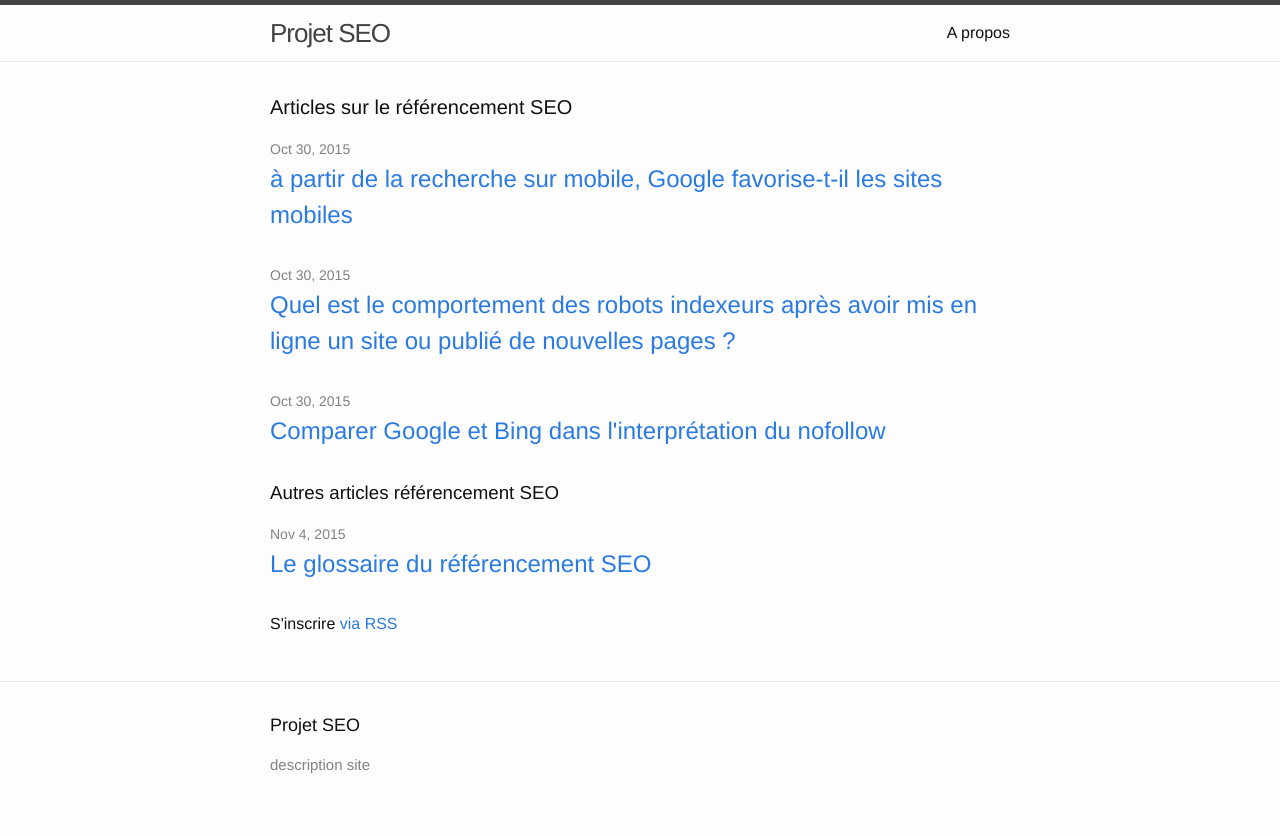
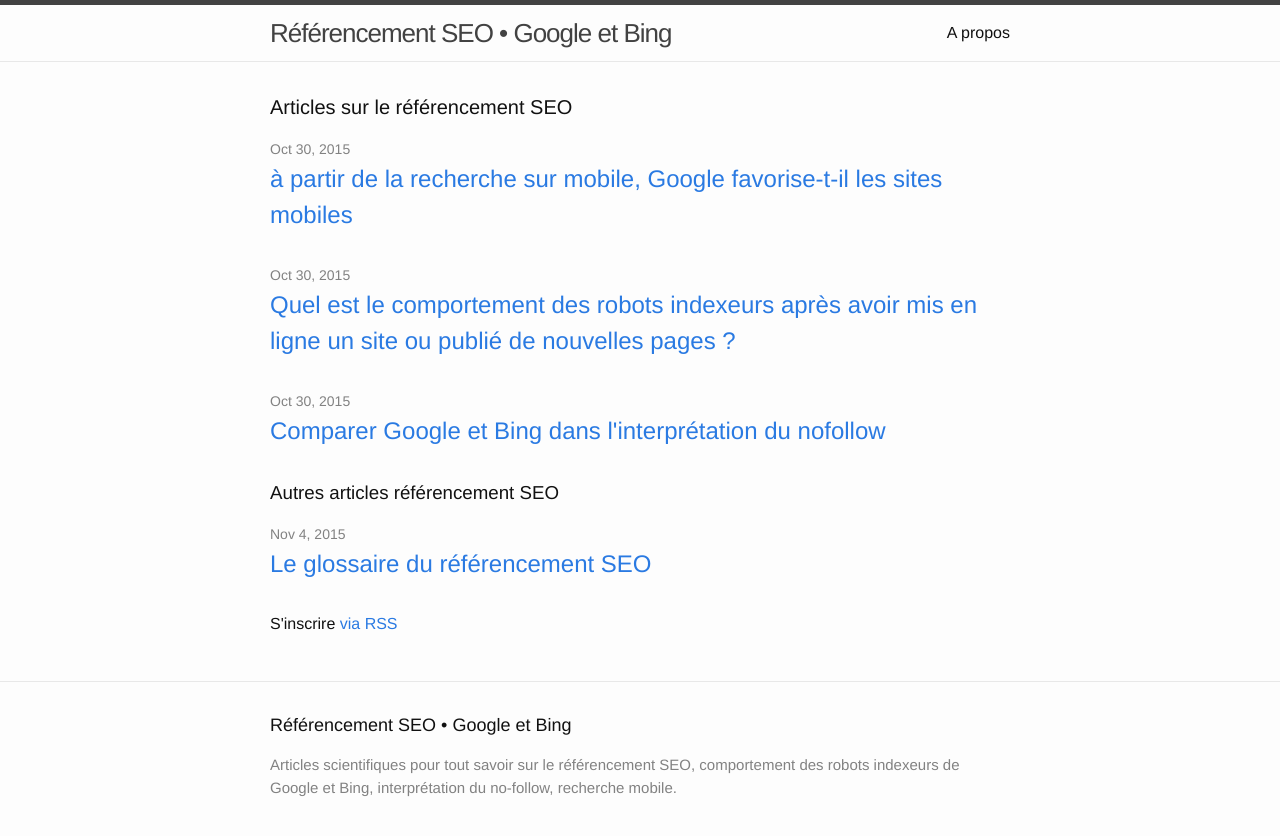
Before and after one commit to pierloui/pierloui.github.io, a Jekyll site: the page built from index.html, in a window 1280 px wide. Shown: the top 836 px of the page. Built offline with Jekyll 4.4.1, drawn with Linux system fonts in a browser that asks for light colours.

Commit message:
Update _config.yml

```diff
--- a/_config.yml
+++ b/_config.yml
@@ -1,5 +1,5 @@
-title: "Projet SEO"
-description: "description site"
+title: "Référencement SEO • Google et Bing"
+description: "Articles scientifiques pour tout savoir sur le référencement SEO, comportement des robots indexeurs de Google et Bing, interprétation du no-follow, recherche mobile."
 
 baseurl: ""
 url: "www.referencement-web.site" # the base hostname & protocol for your site
```
